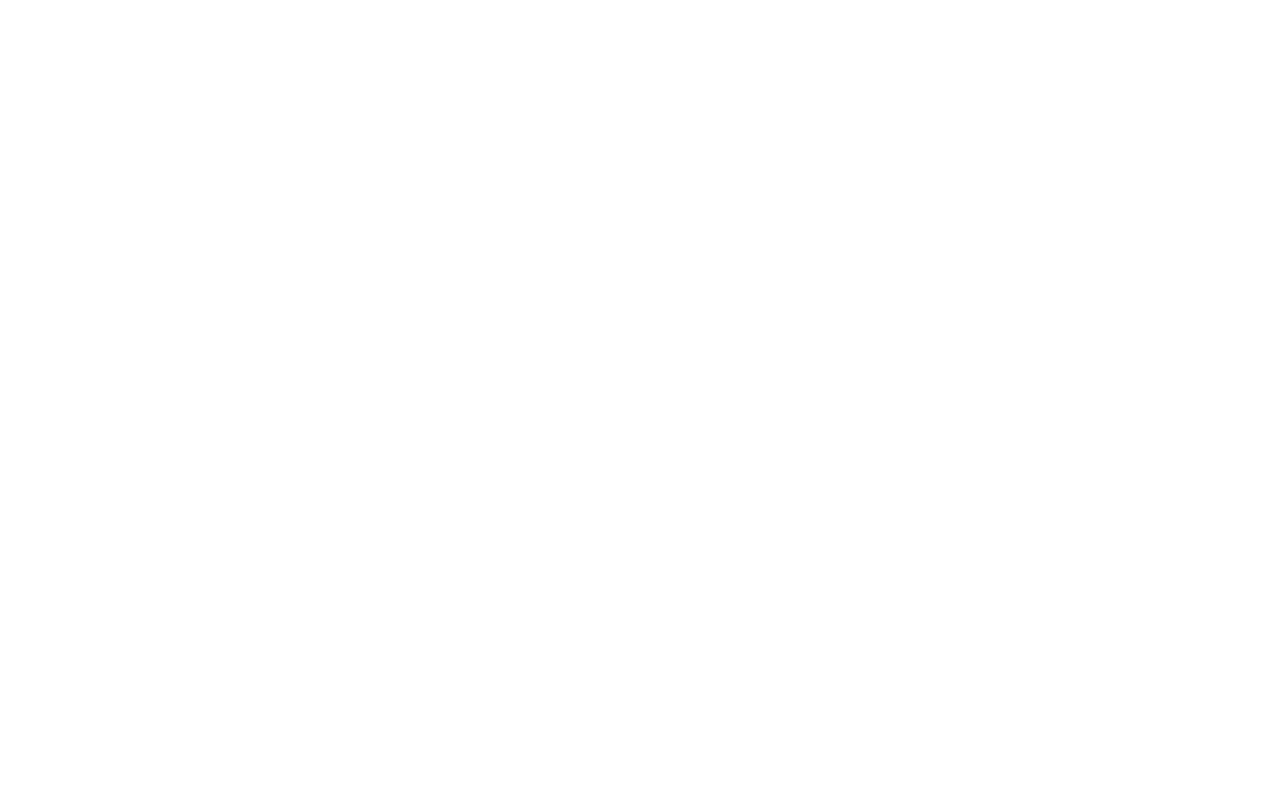
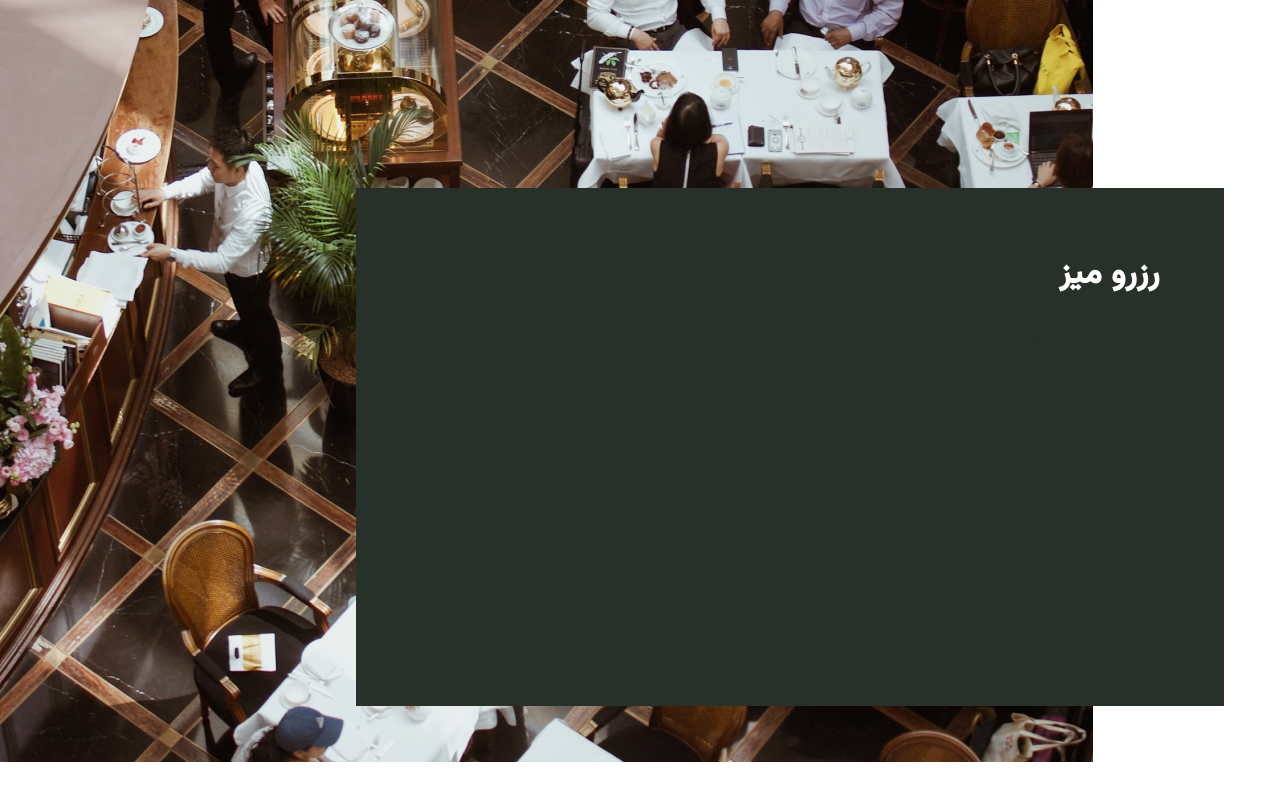
Before and after one commit to Hossein1371za/Restaurant-nextjs14-shadcn, a Next.js app: page / in a window 1280 px wide. Shown: the part 2040-2840 px from the top of the page. Built offline with nearby package versions, Linux system fonts and the light colour scheme.

Commit message:
form resevation dependency

```diff
--- a/components/Reservation.jsx
+++ b/components/Reservation.jsx
@@ -1,8 +1,20 @@
+"use client";
+import { motion } from "framer-motion";
+import { fadeIn } from "@/variants";
+import ReservationForm from "./ReservationForm";
 
 const Reservation = () => {
   return (
-    <div>Reservation</div>
-  )
-}
+    <section
+      className="xl:my-32 xl:h-[1020px] xl:bg-reservation xl:bg-no-repeat xl:flex xl:flex-col xl:justify-end xl:items-start"
+      id="reservation"
+    >
+      <div className="bg-black w-full xl:max-w-[868px] min-h-[518px] p-8 md:m-14 xl:p-16">
+        <h2 className="text-white mb-9">رزرو میز</h2>
+        <ReservationForm />
+      </div>
+    </section>
+  );
+};
 
-export default Reservation
+export default Reservation;
--- /dev/null
+++ b/components/ReservationForm.jsx
@@ -0,0 +1,34 @@
+import React,{useState} from "react"
+import { format } from "date-fns"
+import {Calendar as CalendarIcon}from "lucide-react"
+import {cn} from "@/lib/utils"
+import { Button } from "./ui/button"
+import { Calendar } from "./ui/calendar"
+import {
+    Popover,
+    PopoverContent,
+    PopoverTrigger,
+} from "@/components/ui/popover"
+import Link from "next/link"
+import { Label } from "./ui/label"
+import { Input } from "./ui/input"
+import {
+    Select,
+    selectContent,
+    SelectGroup,
+    SelectItem,
+    SelectLabel,
+    SelectTrigger,
+    SelectValue,
+} from "@/components/ui/select"
+
+
+
+
+const ReservationForm = () => {
+  return (
+    <div>ReservationForm</div>
+  )
+}
+
+export default ReservationForm
--- a/tailwind.config.js
+++ b/tailwind.config.js
@@ -13,7 +13,7 @@
       center: true,
       padding: "15px",
     },
-    screen:{
+    screens:{
       sm:"640px",
       md:"768px",
       lg:"960px",
```
